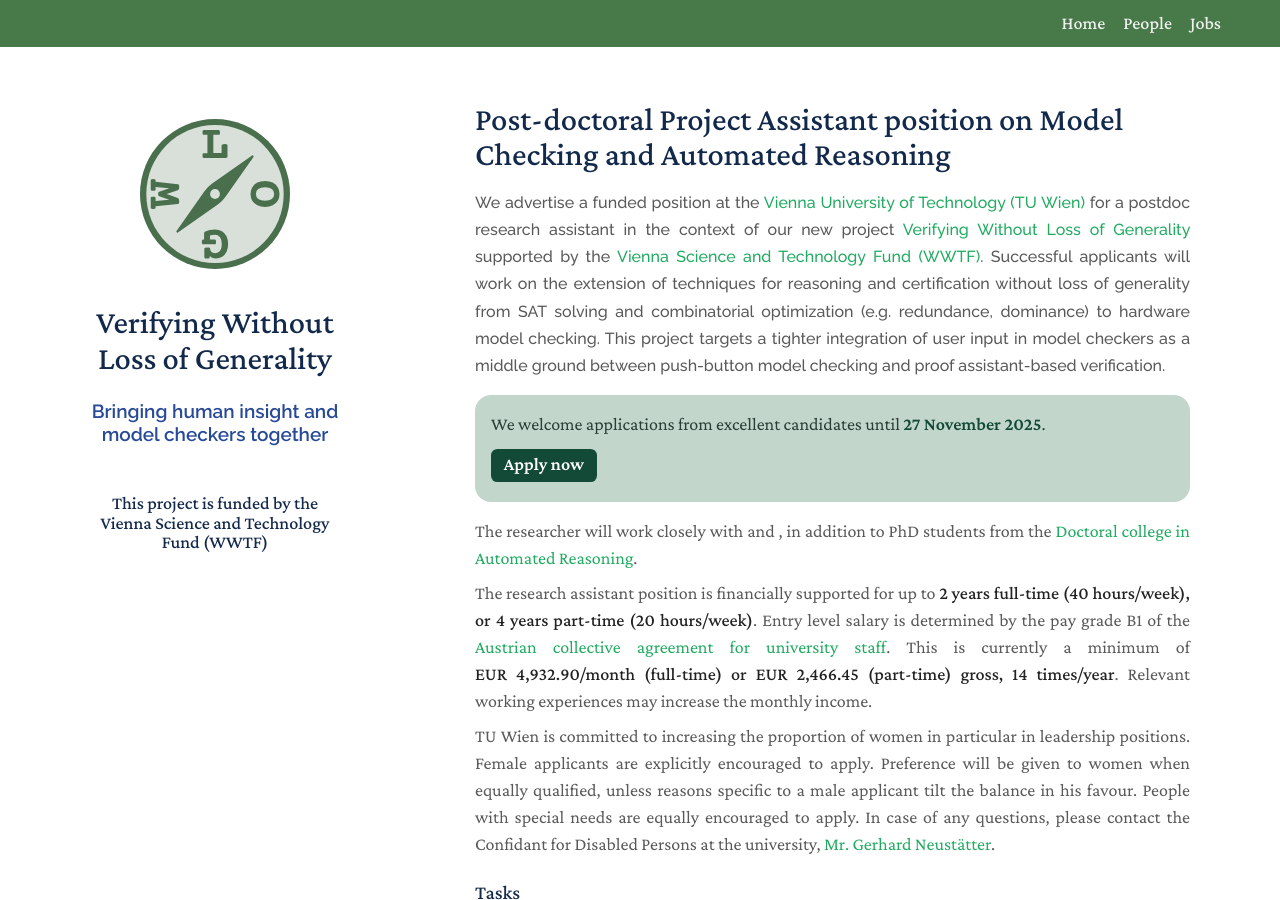
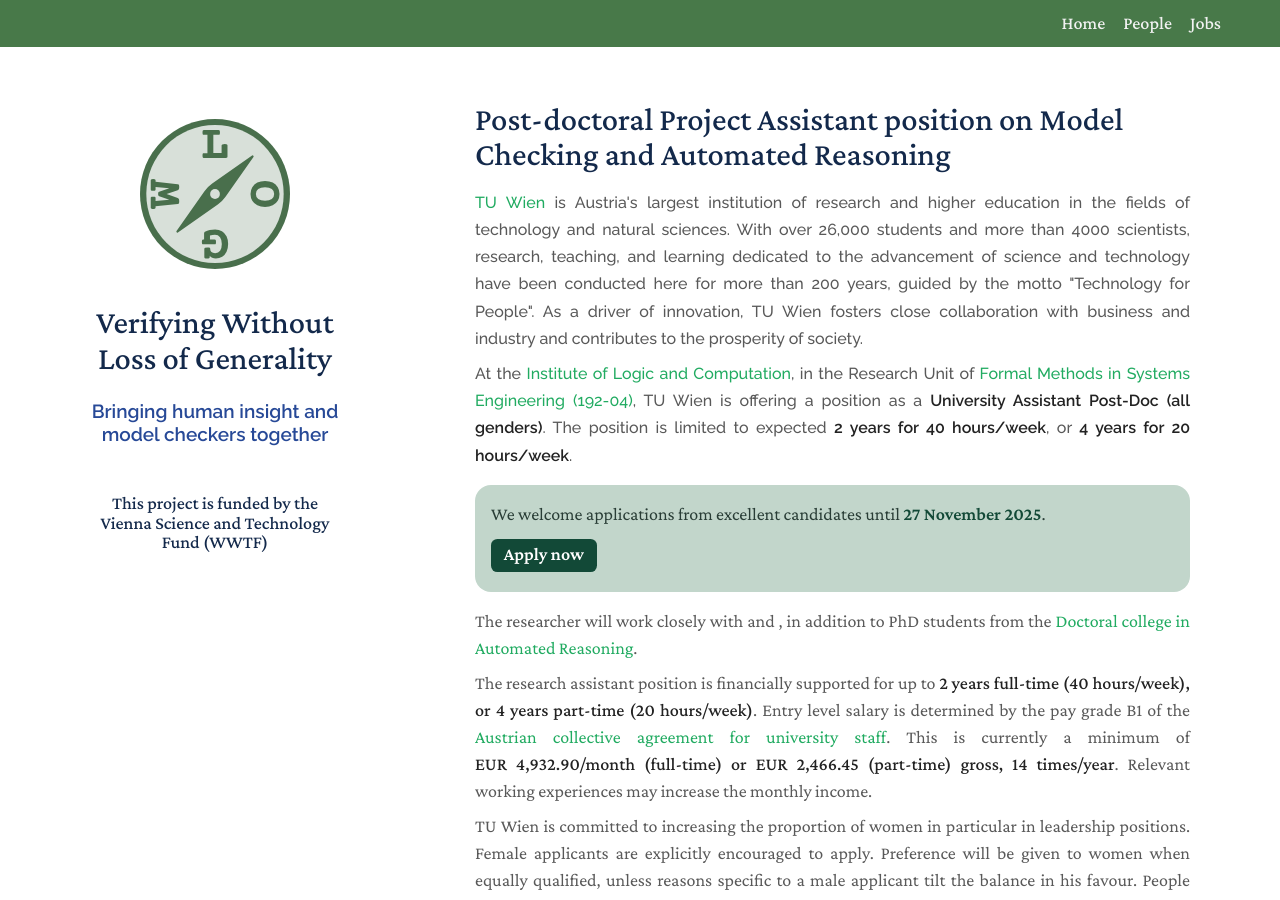
Before and after one commit to arpj-rebola/arpj-rebola.github.io, a Jekyll site: the page built from _pages/wlog/jobs/ICT25-051-postdoc.md, in a window 1280 px wide and 900 px high. Built offline with Jekyll 4.4.1, drawn with Linux system fonts in a browser that asks for light colours; a style sheet for code colours, icons or effects is not loaded.

Commit message:
legal changes

```diff
--- a/_data/wlog.yml
+++ b/_data/wlog.yml
@@ -70,3 +70,5 @@
   bilai: https://www.bilateral-ai.net/home
   spycode: https://spycode.at/
   wwtf-promo: https://www.tuwien.at/en/all-news/news/grosse-wwtf-foerderung-fuer-tu-wien-projekte
+  e192: https://informatics.tuwien.ac.at/orgs/e192
+  forsyte: https://forsyte.at
--- a/_pages/wlog/jobs/ICT25-051-postdoc.md
+++ b/_pages/wlog/jobs/ICT25-051-postdoc.md
@@ -11,20 +11,25 @@
 <h1>Post-doctoral Project Assistant position on Model Checking and Automated Reasoning</h1>
 
 <div class="summary">
-We advertise a funded position at the
-<a href="{{ site.data.wlog.affiliation-url }}">{{ site.data.wlog.affiliation }} ({{ site.data.wlog.affiliation-short }})</a>
-for a postdoc research assistant in the context of our new project
-<a href="{{ site.data.wlog.canonical }}">{{ site.data.wlog.title }}</a>
-supported by the
-<a href="{{ site.data.wlog.funding-url }}">{{ site.data.wlog.funding }} ({{ site.data.wlog.funding-short }})</a>.
-Successful applicants will work on the extension of techniques for reasoning and certification without loss of generality
-from SAT solving and combinatorial optimization (e.g. redundance, dominance) to hardware model checking.
-This project targets a tighter integration of user input in model checkers
-as a middle ground between push-button model checking and proof assistant-based verification.
+<p>
+<a href="{{ site.data.wlog.affiliation-url }}">TU Wien</a>
+is Austria's largest institution of research and higher
+education in the fields of technology and natural sciences. With over
+26,000 students and more than 4000 scientists, research, teaching, and
+learning dedicated to the advancement of science and technology have
+been conducted here for more than 200 years, guided by the motto
+"Technology for People". As a driver of innovation, TU Wien fosters
+close collaboration with business and industry and contributes to the
+prosperity of society.
+</p>
+
+<p>
+At the <a href="{{ site.data.wlog.links.e192 }}">Institute of Logic and Computation</a>, in the Research Unit of <a href="https://forsyte.at">Formal Methods in Systems Engineering (192-04)</a>, TU Wien is offering a  position as a <strong>University Assistant Post-Doc (all genders)</strong>. The position is limited to expected <strong>2 years for 40 hours/week</strong>, or <strong>4 years for 20 hours/week</strong>.
+</p>
 </div>
 
 <div class="notice">
-    We welcome applications from excellent candidates until <strong>{{ site.data.wlog.jobs[1].deadline }}</strong>.
+    We welcome applications from excellent candidates until <strong>{{ site.data.wlog.jobs[0].deadline }}</strong>.
     <div class="button-row">
         <a class="btn-big" href="#applications">Apply now</a>
     </div>
```
Also changed, not shown: _pages/wlog/jobs/ICT25-051-phd.md (+22 -10 lines).
